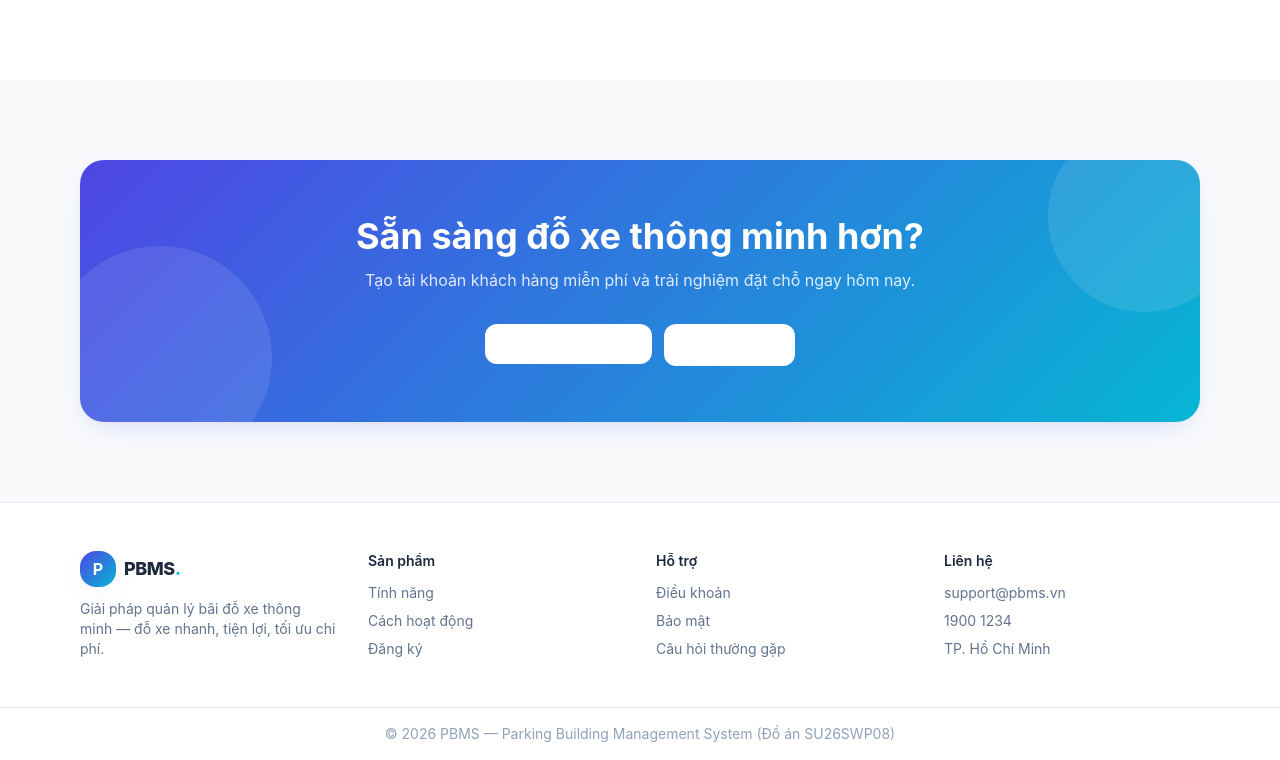
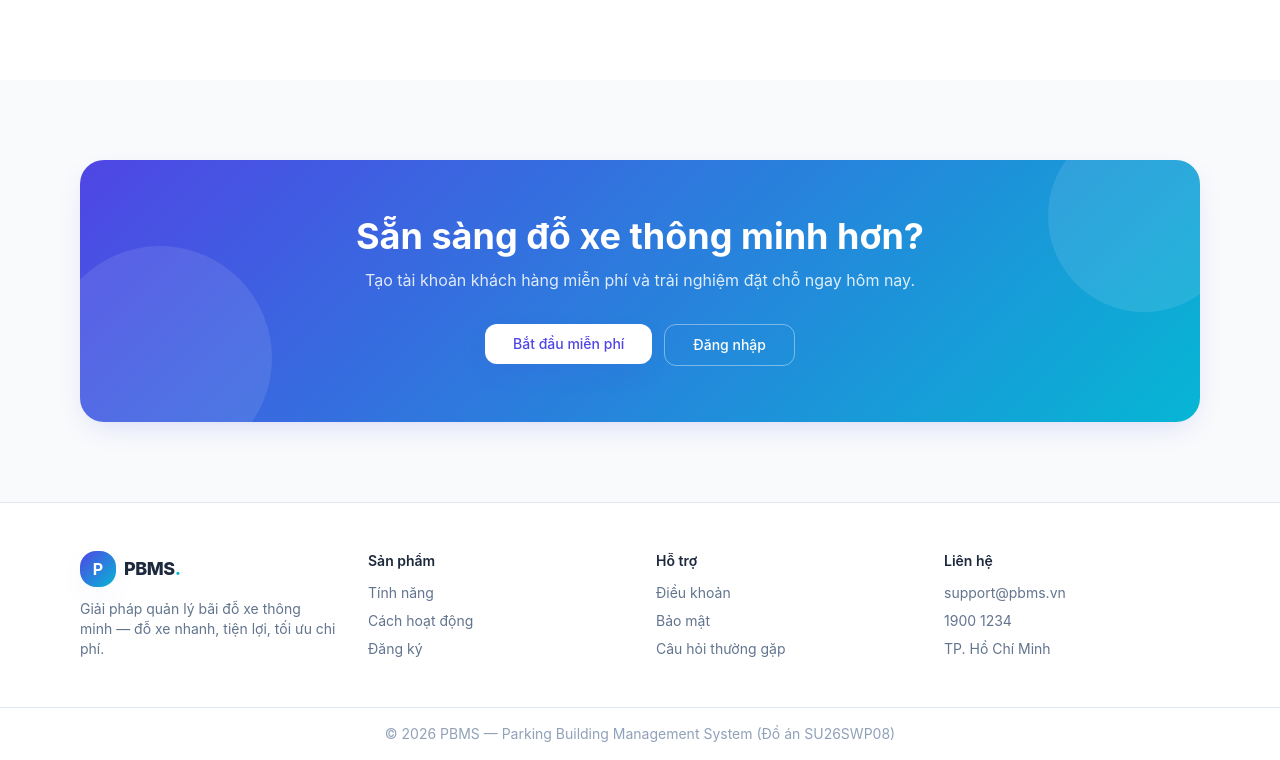
Before and after one commit to nguyenchibao12/pbms_dev, a React (Vite) app in the folder client/: page / in a window 1280 px wide. Shown: the part 2127-2887 px from the top of the page. Built offline with nearby package versions, Linux system fonts and the light colour scheme; no server answers.

Commit message:
fix(fe-landing): sua nut CTA trang chu trang bi vo hinh
cn() chi noi chuoi (khong tailwind-merge) nen class de len bien the Button bi xung dot, ra nut trang chu trang. Them 2 bien the white/whiteOutline dung tren nen gradient roi ap cho 2 nut o khoi CTA -> chu doc ro.

```diff
--- a/client/src/components/ui/Button.jsx
+++ b/client/src/components/ui/Button.jsx
@@ -6,6 +6,9 @@ const variants = {
   secondary: 'border border-slate-300 bg-white text-slate-700 hover:bg-slate-50 focus-visible:ring-slate-300',
   danger: 'bg-red-600 text-white hover:bg-red-700 focus-visible:ring-red-400',
   ghost: 'text-slate-600 hover:bg-slate-100 focus-visible:ring-slate-300',
+  // Dùng trên nền tối/gradient (vd khối CTA): nút trắng chữ brand & nút viền trắng chữ trắng.
+  white: 'bg-white text-brand hover:bg-white/90 focus-visible:ring-white/50',
+  whiteOutline: 'border border-white/40 bg-transparent text-white hover:bg-white/10 focus-visible:ring-white/40',
 };
 
 const sizes = {
--- a/client/src/pages/HomePage.jsx
+++ b/client/src/pages/HomePage.jsx
@@ -216,13 +216,13 @@ export default function HomePage() {
           </p>
           <div className="relative mt-8 flex flex-wrap justify-center gap-3">
             <Link to={primaryTo}>
-              <Button size="lg" className="border-0 bg-white px-7 text-brand hover:bg-white/90">
+              <Button size="lg" variant="white" className="px-7 shadow-(--shadow-soft)">
                 {primaryLabel}
               </Button>
             </Link>
             {!isAuthenticated && (
               <Link to="/login">
-                <Button size="lg" variant="secondary" className="border-white/40 bg-transparent px-7 text-white hover:bg-white/10">
+                <Button size="lg" variant="whiteOutline" className="px-7">
                   Đăng nhập
                 </Button>
               </Link>
```
